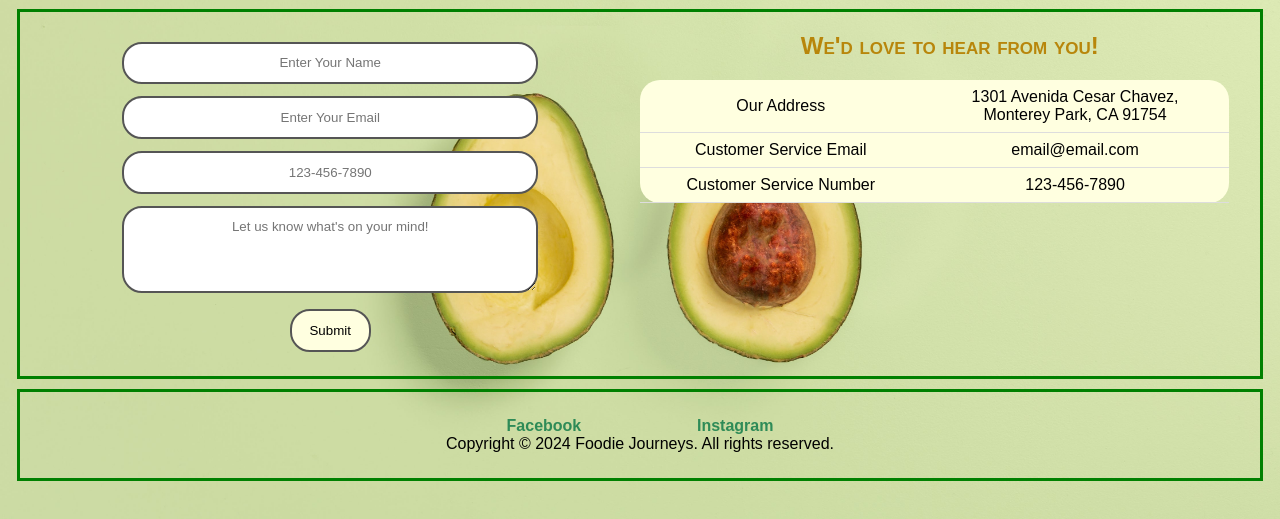
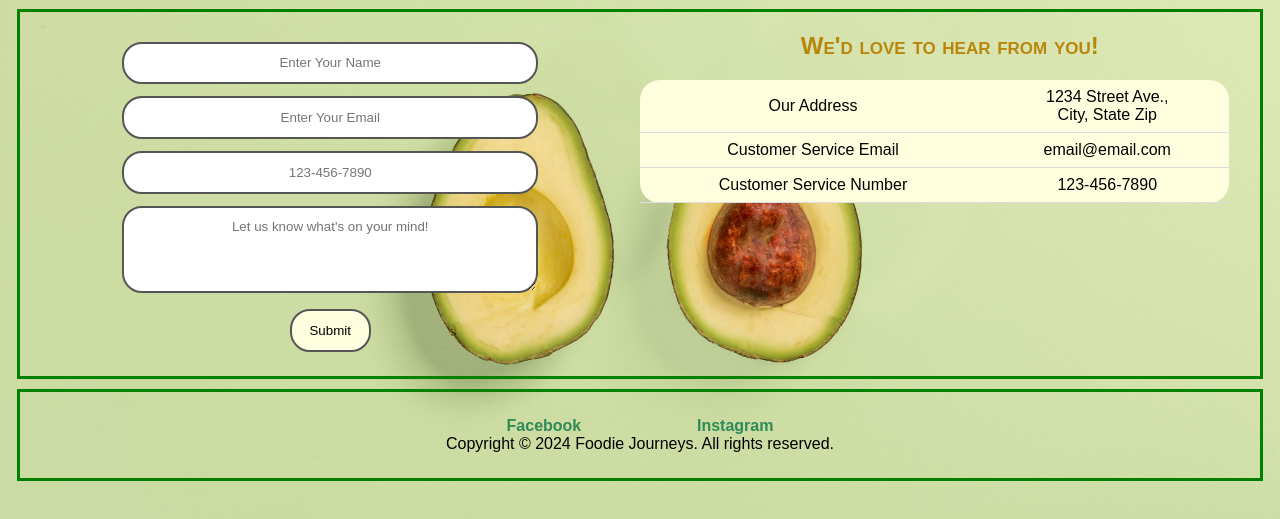
Before and after one commit to katherinel-12/katherinel-12.github.io, a plain HTML site: page contact.html in a window 1280 px wide. Shown: the part 155-674 px from the top of the page. Drawn offline with Linux system fonts and the light colour scheme.

Commit message:
Update contact.html

```diff
--- a/contact.html
+++ b/contact.html
@@ -50,7 +50,7 @@
                     <table>
 						<tr>
 							<td>Our Address</td>
-							<td>1301 Avenida Cesar Chavez,<br>Monterey Park, CA 91754</td>
+							<td>1234 Street Ave.,<br>City, State Zip</td>
 						</tr>
 						<tr>
 							<td>Customer Service Email</td>
```
